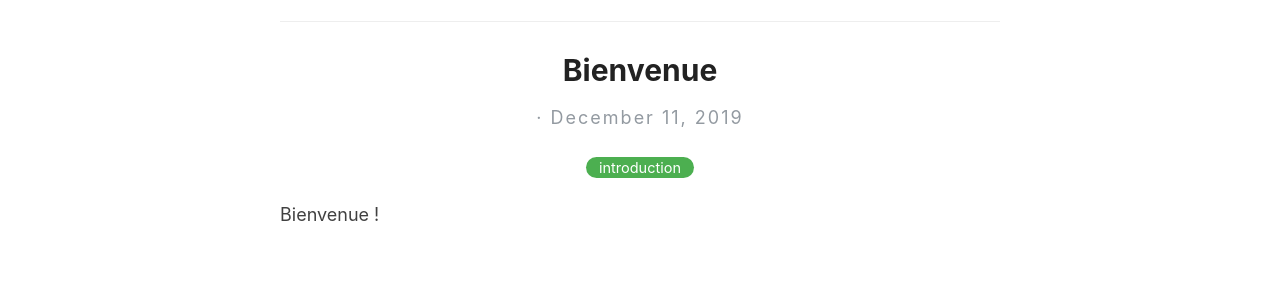
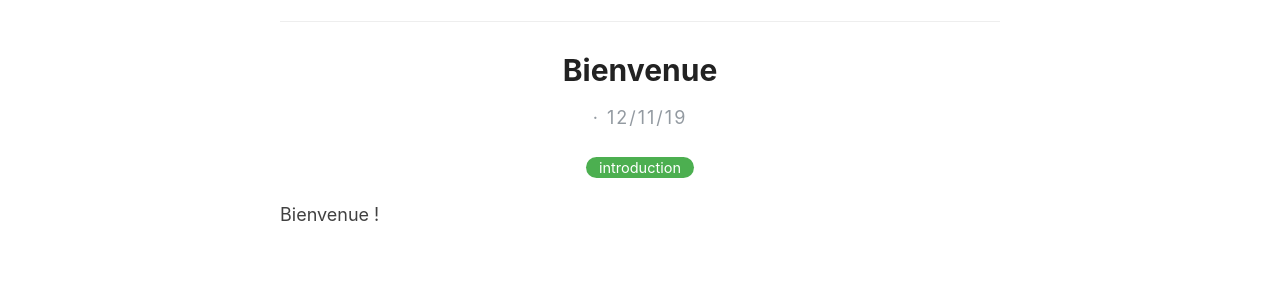
Before and after one commit to rivten/groupe-ecriture-nantes, a Jekyll site: the page built from _posts/2019-12-11-pullquotes.md, in a window 1280 px wide. Shown: the part 142-442 px from the top of the page. Built offline with Jekyll 4.4.1, drawn with Linux system fonts in a browser that asks for light colours.

Commit message:
more date change

```diff
--- a/_layouts/post.html
+++ b/_layouts/post.html
@@ -6,9 +6,9 @@ layout: default
   <h1>{{ page.title }}</h1>
 
   <div>
-    <p class="author_title">{{site.author}}  ·  {{ page.date | date: "%B %e, %Y" }}</p>
+    <p class="author_title">{{site.author}}  ·  {{ page.date | date: "%D" }}</p>
     {% if page.last_modified_at %}
-    <p class="author_title" datetime="{{ page.last_modified_at | date_to_xmlschema }}">(Updated: {{ page.last_modified_at | date: "%b %-d, %Y" }})</p>
+    <p class="author_title" datetime="{{ page.last_modified_at | date_to_xmlschema }}">(Mis à jour: {{ page.last_modified_at | date: "%D" }})</p>
     {% endif %}
     <div class="post-tags">
       {% if post %}
@@ -28,7 +28,7 @@ layout: default
   </div>
 
   <!--<div class="date">
-    Written on {{ page.date | date: "%B %e, %Y" }}
+    Written on {{ page.date | date: "%D" }}
   </div>-->
 
   {% include disqus.html %}
--- a/search.json
+++ b/search.json
@@ -7,7 +7,7 @@
       "title"    : "{% if post.title != "" %}{{ post.title | escape }}{% else %}{{ post.excerpt | strip_html |  escape | strip }}{%endif%}",
       "url"      : "{{ site.baseurl }}{{ post.url }}",
       "category" : "{{ post.categories | join: ', '}}",
-      "date"     : "{{ post.date | date: "%B %e, %Y" }}"
+      "date"     : "{{ post.date | date: "%D" }}"
     } {% unless forloop.last %},{% endunless %}
   {% endfor %}
 ]
```
